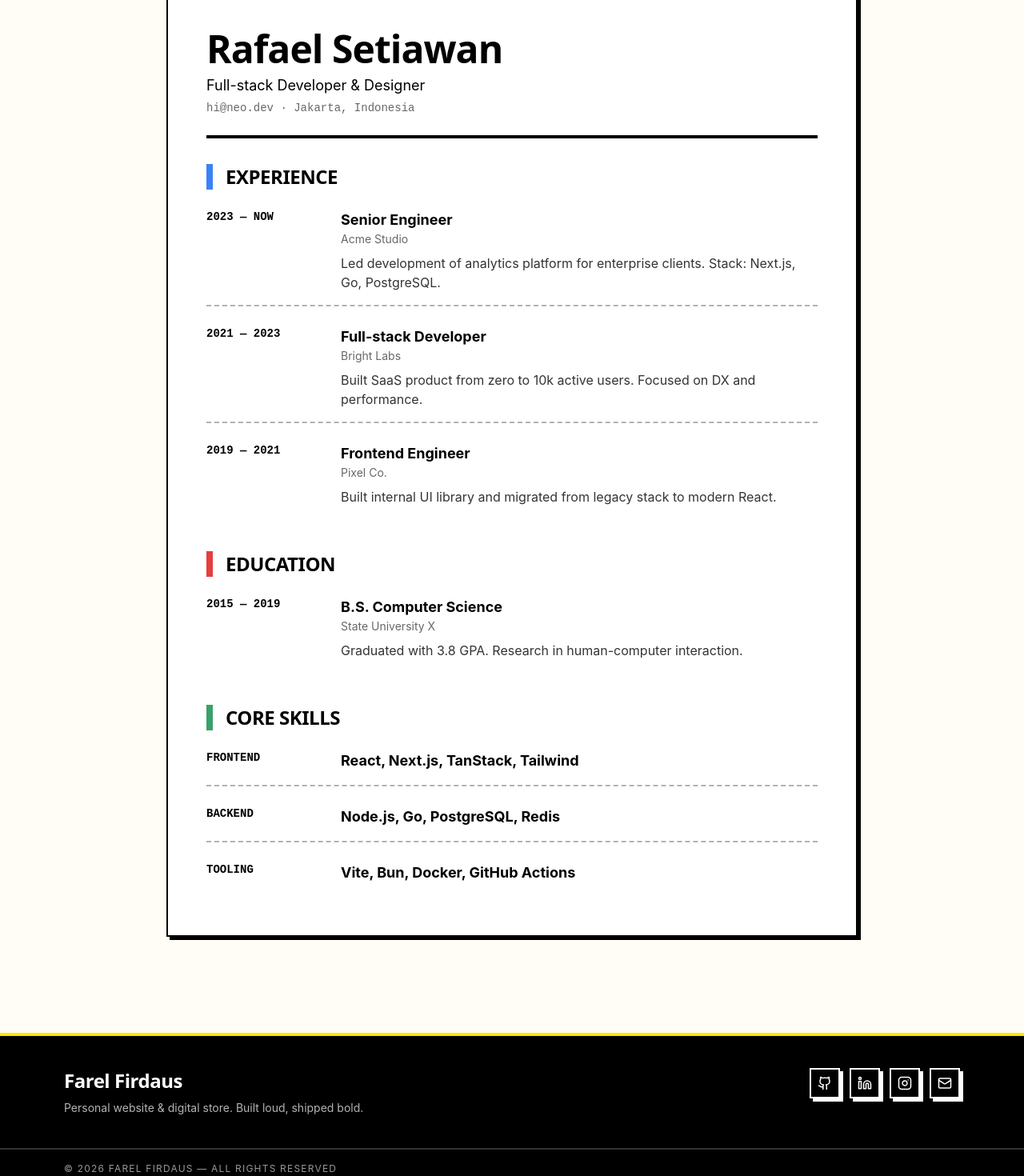
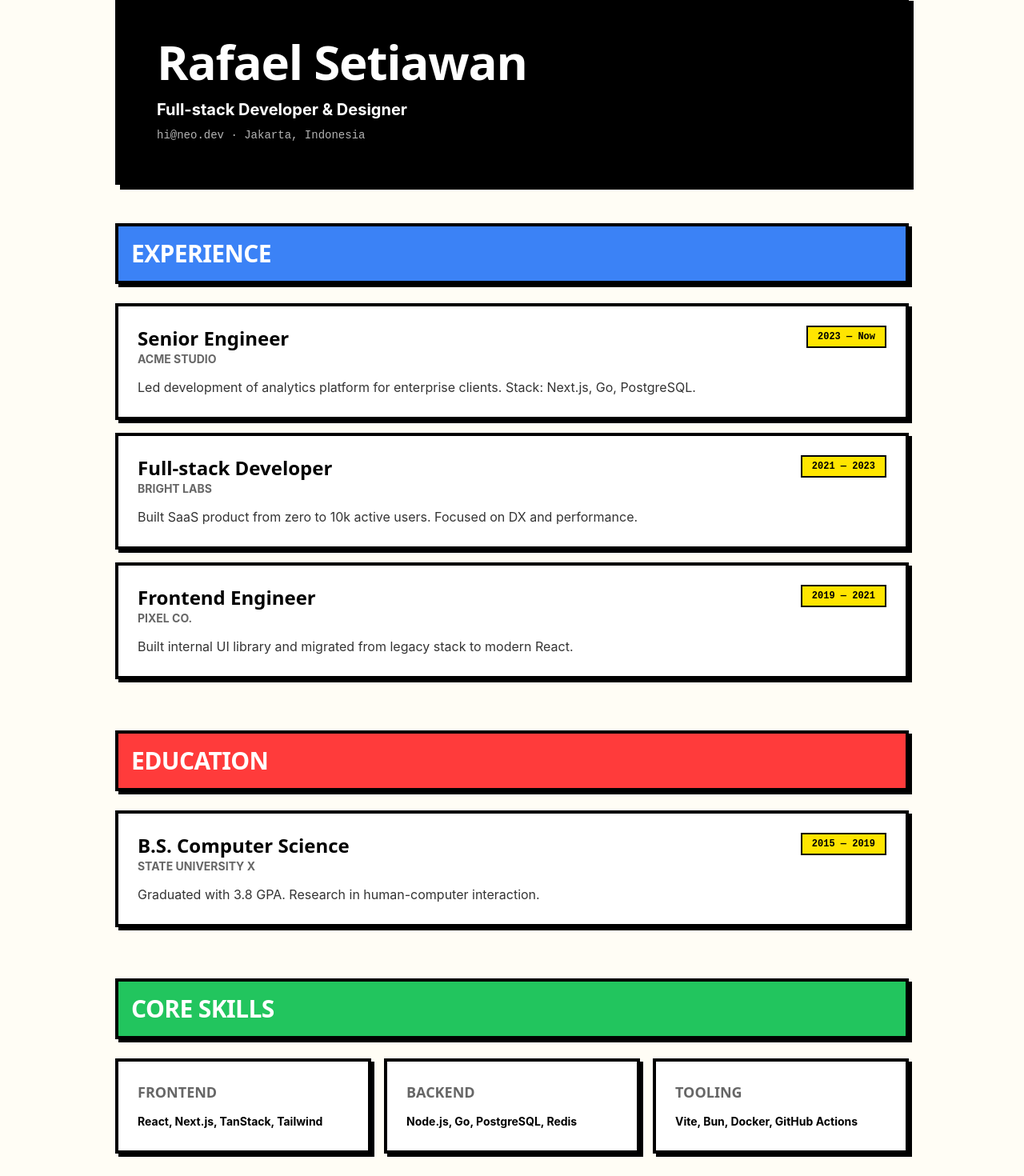
Before and after one commit to Solthera/farel-personal-web, a Next.js app in the folder web/: page /cv in a window 1280 px wide. Shown: the part 420-1890 px from the top of the page at 80% size. Built offline with nearby package versions, Linux system fonts and the light colour scheme.

Commit message:
Adjust Web

```diff
--- a/web/app/cv/page.tsx
+++ b/web/app/cv/page.tsx
@@ -32,42 +32,86 @@ const sections = [
 export const metadata = { title: 'Farel Personal Website' }
 
 export default function CV() {
+  const experienceItems = sections[0].items
+  const educationItems = sections[1].items
+  const skillItems = sections[2].items
+
   return (
     <Layout>
       <PageHeader title="Curriculum Vitae" subtitle="Summary of experience, education, and expertise." accent="yellow" />
 
-      <div className="mx-auto max-w-4xl px-4 py-10">
-        <div className="flex justify-end mb-6">
+      <div className="mx-auto max-w-5xl px-4 py-10">
+        <div className="flex justify-end mb-8">
           <PrintButton />
         </div>
 
-        <article className="nb-card nb-shadow-lg p-8 md:p-12">
-          <header className="border-b-4 border-black pb-6 mb-8">
-            <h2 className="font-display text-4xl md:text-5xl font-bold">Rafael Setiawan</h2>
-            <p className="mt-2 text-lg">Full-stack Developer & Designer</p>
-            <p className="mt-1 font-mono text-sm text-black/60">hi@neo.dev · Jakarta, Indonesia</p>
-          </header>
+        {/* Header Card */}
+        <div className="border-4 border-black bg-black text-white p-8 md:p-12 mb-12 shadow-[6px_6px_0px_rgba(0,0,0,1)]">
+          <h2 className="font-display text-5xl md:text-6xl font-bold leading-tight">Rafael Setiawan</h2>
+          <p className="mt-4 text-xl font-bold">Full-stack Developer & Designer</p>
+          <p className="mt-2 font-mono text-sm text-white/70">hi@neo.dev · Jakarta, Indonesia</p>
+        </div>
 
-          {sections.map((sec) => (
-            <section key={sec.title} className="mb-10 last:mb-0">
-              <h3 className={`font-display text-2xl font-bold uppercase border-l-8 ${sec.color} pl-4 mb-6`}>
-                {sec.title}
-              </h3>
-              <div className="space-y-6">
-                {sec.items.map((it, i) => (
-                  <div key={i} className="grid gap-2 md:grid-cols-[160px_1fr] border-b-2 border-dashed border-black/30 pb-4 last:border-0">
-                    <div className="font-mono text-sm font-bold uppercase">{it.period}</div>
-                    <div>
-                      <div className="font-bold text-lg">{it.h}</div>
-                      {it.sub && <div className="text-sm text-black/60">{it.sub}</div>}
-                      {it.body && <p className="mt-2 text-black/80">{it.body}</p>}
-                    </div>
+        {/* Experience Section */}
+        <section className="mb-16">
+          <div className="bg-[#3B82F6] border-4 border-black p-4 mb-6 shadow-[4px_4px_0px_rgba(0,0,0,1)]">
+            <h3 className="font-display text-3xl font-bold text-white uppercase">Experience</h3>
+          </div>
+          <div className="space-y-4">
+            {experienceItems.map((item, i) => (
+              <div key={i} className="border-4 border-black p-6 bg-white shadow-[4px_4px_0px_rgba(0,0,0,1)] hover:shadow-[6px_6px_0px_rgba(0,0,0,1)] hover:translate-x-[-2px] hover:translate-y-[-2px] transition-all">
+                <div className="flex flex-col md:flex-row md:items-start md:justify-between gap-4 mb-3">
+                  <div>
+                    <div className="font-display text-2xl font-bold">{item.h}</div>
+                    <div className="text-sm font-bold text-black/60 uppercase">{item.sub}</div>
                   </div>
-                ))}
+                  <div className="bg-[#FFE500] border-2 border-black px-3 py-1 font-mono text-xs font-bold whitespace-nowrap">
+                    {item.period}
+                  </div>
+                </div>
+                <p className="text-black/80 leading-relaxed">{item.body}</p>
               </div>
-            </section>
-          ))}
-        </article>
+            ))}
+          </div>
+        </section>
+
+        {/* Education Section */}
+        <section className="mb-16">
+          <div className="bg-[#FF3B3B] border-4 border-black p-4 mb-6 shadow-[4px_4px_0px_rgba(0,0,0,1)]">
+            <h3 className="font-display text-3xl font-bold text-white uppercase">Education</h3>
+          </div>
+          <div className="space-y-4">
+            {educationItems.map((item, i) => (
+              <div key={i} className="border-4 border-black p-6 bg-white shadow-[4px_4px_0px_rgba(0,0,0,1)] hover:shadow-[6px_6px_0px_rgba(0,0,0,1)] hover:translate-x-[-2px] hover:translate-y-[-2px] transition-all">
+                <div className="flex flex-col md:flex-row md:items-start md:justify-between gap-4 mb-3">
+                  <div>
+                    <div className="font-display text-2xl font-bold">{item.h}</div>
+                    <div className="text-sm font-bold text-black/60 uppercase">{item.sub}</div>
+                  </div>
+                  <div className="bg-[#FFE500] border-2 border-black px-3 py-1 font-mono text-xs font-bold whitespace-nowrap">
+                    {item.period}
+                  </div>
+                </div>
+                <p className="text-black/80 leading-relaxed">{item.body}</p>
+              </div>
+            ))}
+          </div>
+        </section>
+
+        {/* Skills Section */}
+        <section>
+          <div className="bg-[#22C55E] border-4 border-black p-4 mb-6 shadow-[4px_4px_0px_rgba(0,0,0,1)]">
+            <h3 className="font-display text-3xl font-bold text-white uppercase">Core Skills</h3>
+          </div>
+          <div className="grid gap-4 md:grid-cols-3">
+            {skillItems.map((item, i) => (
+              <div key={i} className="border-4 border-black p-6 bg-white shadow-[4px_4px_0px_rgba(0,0,0,1)] hover:shadow-[6px_6px_0px_rgba(0,0,0,1)] hover:translate-x-[-2px] hover:translate-y-[-2px] transition-all">
+                <div className="font-display text-lg font-bold uppercase text-black/60 mb-3">{item.period}</div>
+                <div className="font-bold text-sm leading-relaxed">{item.h}</div>
+              </div>
+            ))}
+          </div>
+        </section>
       </div>
     </Layout>
   )
--- a/web/app/portfolio/page.tsx
+++ b/web/app/portfolio/page.tsx
@@ -14,16 +14,43 @@ type Project = {
   tags: string[]
   year: number
   color: string
+  image: string
+  linkLiveDemo: string
+  linkSourceCode: string
+  status: 'completed' | 'soon'
 }
 
 const projects: Project[] = [
-  { id: '1', name: 'Lumen Notes', desc: 'Markdown notes app focused on speed and keyboard-first experience.', long: 'Lumen Notes is a lightweight markdown editor with cloud sync, command palette, and simple plugins for power users.', tags: ['React', 'Tauri', 'Rust'], year: 2024, color: 'bg-[var(--yellow)]' },
-  { id: '2', name: 'Pulse Analytics', desc: 'Real-time analytics dashboard without cookie tracking.', long: 'Privacy-first analytics with bold dashboard and simple API to install on any project.', tags: ['Next.js', 'PostgreSQL', 'Go'], year: 2024, color: 'bg-[var(--blue)]' },
-  { id: '3', name: 'Brick Store', desc: 'Neobrutalism ecommerce template for indie sellers.', long: 'Complete template for selling online with neobrutalism vibe, includes cart, checkout and dashboard.', tags: ['Tailwind', 'Stripe', 'Remix'], year: 2023, color: 'bg-[var(--green)]' },
-  { id: '4', name: 'Echo Player', desc: 'Open source music player with minimalist visualizer.', long: 'Lightweight desktop music player with visualizer and focus on clean design.', tags: ['Electron', 'TypeScript'], year: 2023, color: 'bg-[var(--red)]' },
-  { id: '5', name: 'Type Lab', desc: 'Playground to explore typography and font combinations.', long: 'Web tool for designers and developers to find the right font pairing for their projects.', tags: ['Vite', 'React'], year: 2022, color: 'bg-white' },
-  { id: '6', name: 'Crate CLI', desc: 'CLI scaffolding tool for TypeScript monorepo.', long: 'Opinionated CLI to generate ready-to-use TypeScript monorepo with workspace, eslint and CI.', tags: ['Node.js', 'TypeScript'], year: 2022, color: 'bg-[var(--yellow)]' },
+  { id: '1', name: 'Smartlock', desc: 'Open the door with just a tap card and close it automatically.', long: 'Smartlock is a project that combines IoT with Blockchain, IoT is used as a physical activity while blockchain is used as a database.', tags: ['IoT', 'Blockchain', 'Foundry'], year: 2025, color: 'bg-[var(--yellow)]', image: '/images/portfolio-assets/smartlock.jpeg', linkLiveDemo: '#', linkSourceCode: 'https://github.com/Itsjustrell/Smartlock', status: 'completed' },
+  { id: '2', name: 'LUMINA', desc: 'Makes it easier to find items or tools if someone needs them.', long: 'LUMINA is a goods procurement system at the community level to make it easier for residents to carry out their activities if they need goods or tools.', tags: ['Java', 'Spring Boot', 'PostgreSQL'], year: 2026, color: 'bg-[var(--blue)]', image: '/images/portfolio-assets/pulse.png', linkLiveDemo: '#', linkSourceCode: '#', status: 'soon' },
+  { id: '3', name: 'AssistFi', desc: 'Record finances easily and display a dashboard to make it easier to view financial data.', long: 'AssistFi is a website that makes financial recording easier, with a CSV import feature that will immediately calculate and analyze financial data, then can be exported again with structured data.', tags: ['Javascript', 'Python', 'React'], year: 2026, color: 'bg-[var(--green)]', image: '/images/portfolio-assets/brick.png', linkLiveDemo: '#', linkSourceCode: '#', status: 'soon' },
 ]
+
+function ProjectImage({ project, variant = 'card' }: { project: Project; variant?: 'card' | 'modal' }) {
+  if (project.status === 'soon') {
+    return (
+      <div className="border-b-2 border-black aspect-[4/3] overflow-hidden bg-amber-200 flex items-center justify-center relative">
+        {/* decorative elements */}
+        <div className="absolute top-3 left-3 w-6 h-6 bg-[var(--yellow)] border-2 border-black"></div>
+        <div className="absolute bottom-3 right-3 w-6 h-6 bg-[var(--blue)] border-2 border-black"></div>
+        <div className="absolute top-3 right-8 w-4 h-4 bg-black"></div>
+        <div className="absolute bottom-3 left-8 w-4 h-4 bg-[var(--yellow)] border-2 border-black"></div>
+
+        <div className="border-[4px] border-black bg-white p-8 shadow-[8px_8px_0px_0px_#000] rotate-[-2deg]">
+          <span className="font-display text-4xl font-bold uppercase tracking-widest text-black">Coming</span>
+          <br />
+          <span className="font-display text-4xl font-bold uppercase tracking-widest text-[var(--yellow)] bg-black px-2">Soon</span>
+        </div>
+      </div>
+    )
+  }
+  const imgClass = variant === 'modal' ? 'border-2 border-black' : ''
+  return (
+    <div className="border-b-2 border-black aspect-[4/3] overflow-hidden bg-gray-100">
+      <img src={project.image} alt={project.name} className={`w-full h-full object-cover ${imgClass}`} />
+    </div>
+  )
+}
 
 export default function Portfolio() {
   const [active, setActive] = useState<Project | null>(null)
@@ -58,9 +85,7 @@ export default function Portfolio() {
         <div className="grid gap-6 sm:grid-cols-2 lg:grid-cols-3">
           {filtered.map((p) => (
             <article key={p.id} className="nb-card nb-interactive flex flex-col">
-              <div className={`${p.color} border-b-2 border-black aspect-[4/3] flex items-center justify-center`}>
-                <span className="font-display text-3xl font-bold">{p.name}</span>
-              </div>
+              <ProjectImage project={p} />
               <div className="p-4 flex-1 flex flex-col gap-3">
                 <div className="flex items-center justify-between">
                   <div className="flex flex-wrap gap-1.5">
@@ -98,18 +123,20 @@ export default function Portfolio() {
                 <X size={16} />
               </button>
             </div>
-            <div className={`${active.color} aspect-[16/9] border-b-2 border-black flex items-center justify-center`}>
-              <span className="font-display text-6xl font-bold opacity-80">{active.name}</span>
-            </div>
-            <div className="p-6">
-              <div className="flex flex-wrap gap-2 mb-4">
+            <div className="p-6 pt-0">
+              <ProjectImage project={active} variant="modal" />
+              <div className="flex flex-wrap gap-2 mb-4 mt-4">
                 {active.tags.map((t, i) => <Tag key={t} color={i + 1}>{t}</Tag>)}
                 <Tag color={5}>{active.year}</Tag>
               </div>
               <p className="text-base text-black/80">{active.long}</p>
               <div className="mt-6 flex flex-wrap gap-3">
-                <NbButton variant="primary"><ExternalLink size={16} />Live Demo</NbButton>
-                <NbButton variant="yellow"><Code2 size={16} />Source Code</NbButton>
+                <a href={active.linkLiveDemo} target="_blank" rel="noopener noreferrer" className="flex items-center justify-center gap-2 flex-1 border-2 border-black bg-[var(--blue)] py-2 px-4 font-bold uppercase text-sm nb-shadow-sm nb-interactive">
+                  <ExternalLink size={16} />Live Demo
+                </a>
+                <a href={active.linkSourceCode} target="_blank" rel="noopener noreferrer" className="flex items-center justify-center gap-2 flex-1 border-2 border-black bg-[var(--yellow)] py-2 px-4 font-bold uppercase text-sm nb-shadow-sm nb-interactive">
+                  <Code2 size={16} />Source Code
+                </a>
               </div>
             </div>
           </div>
--- a/web/components/nb/Footer.tsx
+++ b/web/components/nb/Footer.tsx
@@ -22,7 +22,7 @@ export function Footer() {
               href={href}
               target={target}
               rel={rel}
-              className="border-2 border-white p-2 nb-shadow-white hover:translate-x-[-2px] hover:translate-y-[-2px] transition-transform"
+              className="border-2 border-white p-2 bg-black shadow-[4px_4px_0px_0px_white] hover:translate-x-[-2px] hover:translate-y-[-2px] hover:shadow-[6px_6px_0px_0px_white] active:translate-x-[2px] active:translate-y-[2px] active:shadow-[0px_0px_0px_0px_white] transition-all duration-120"
             >
               <Icon size={18} />
             </a>
```
Also changed, not shown: web/public/images/portfolio-assets/soon.svg (added), 1 other file (tests, documents, lock files or other folders).
